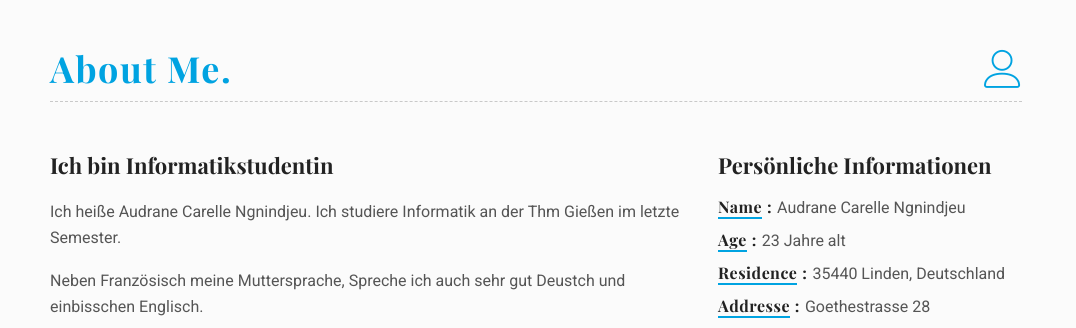
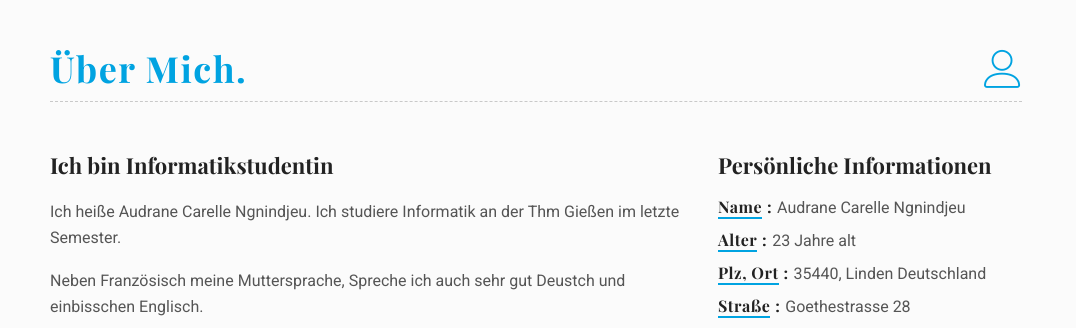
Before and after one commit to Audrane/Lebenslauf_Audrane_Carelle_Ngnindjeu, a plain HTML site: page index.html in a window 1280 px wide. Both pictures are taken after a click on the link "ABOUT ME". Shown: the top 328 px of the page, 204-1280 px from the left. Drawn offline with nearby package versions, Linux system fonts and the light colour scheme; some packages are replaced by stand-ins of ours.

Commit message:
geänderte cv

```diff
--- a/index.html
+++ b/index.html
@@ -11,7 +11,7 @@
         <meta name="author" content="cosmos-themes" />
 
         <!--Page Title-->
-        <title>Watson - vCard / Resume/ CV Template</title>
+        <title>Audrane/Lebenslauf</title>
 
         <!--Plugins Css-->
         <link rel="stylesheet" href="css/plugins.css">
@@ -24,7 +24,7 @@
         <script src="js/modernizr.js"></script>
 
         <!--Favicons-->
-        <link rel="shortcut icon" href="img/favicon.ico" type="image/x-icon">
+        <link rel="shortcut icon" href="img/3.1.ico" type="image/x-icon">
 
     </head>
 
@@ -55,7 +55,7 @@
                     <!--Mobile Header-->
                     <div class="header-mobile">
                         <a class="header-toggle"><i class="fas fa-bars"></i></a>
-                        <h2>Philip Watson</h2>
+                        <h2>Audrane Carelle Ngnindjeu</h2>
                     </div>
 
                     <!--Main Header-->
@@ -132,7 +132,7 @@
                         <!--Page Heading-->
                         <div class="page-heading">
                             <span class="icon"><i class="lnr lnr-user"></i></span>
-                            <h2>About Me.</h2>
+                            <h2>Über mich.</h2>
                         </div>
 
                         <!-- About Info Row Start-->
@@ -154,9 +154,9 @@
                                     <h3 class="mb-20">Persönliche Informationen</h3>
                                     <ul>
                                         <li><span class="title">Name</span><span class="value">Audrane Carelle Ngnindjeu</span></li>
-                                        <li><span class="title">Age</span><span class="value">23 Jahre alt</span></li>
-                                        <li><span class="title">Residence</span><span class="value"> 35440 Linden, Deutschland</span></li>
-                                        <li><span class="title">Addresse</span><span class="value">Goethestrasse 28 </span></li>
+                                        <li><span class="title">Alter</span><span class="value">23 Jahre alt</span></li>
+                                        <li><span class="title">Plz, Ort</span><span class="value"> 35440, Linden Deutschland</span></li>
+                                        <li><span class="title">Straße</span><span class="value">Goethestrasse 28 </span></li>
                                         <li><span class="title">Email</span><span class="value">ngnindjeuaudrane@yahoo.fr</span></li>
                                         <li><span class="title">Telefonnummer</span><span class="value">0049 17635613292</span></li>
                                         <li><span class="title">Github</span><a class="value">https://github.com/Audrane</a></li>
@@ -189,7 +189,7 @@
                             <!--Experience Column Start-->
                             <div class="col-lg-6">
                                 <div class="subheading">
-                                    <h3>Experience</h3>
+                                    <h3>Erfahrung</h3>
                                 </div>
                                 <ul class="experience">
 
@@ -964,6 +964,7 @@
                     </div>
                     <!--Google Map Start-->
                     <div class="google-map">
+
                             <div id="map" data-latitude=" 50.528468820398366" data-longitude=" 8.651903859733439" data-zoom="15"></div>
                     </div>
                     <!--Google Map End-->
```
